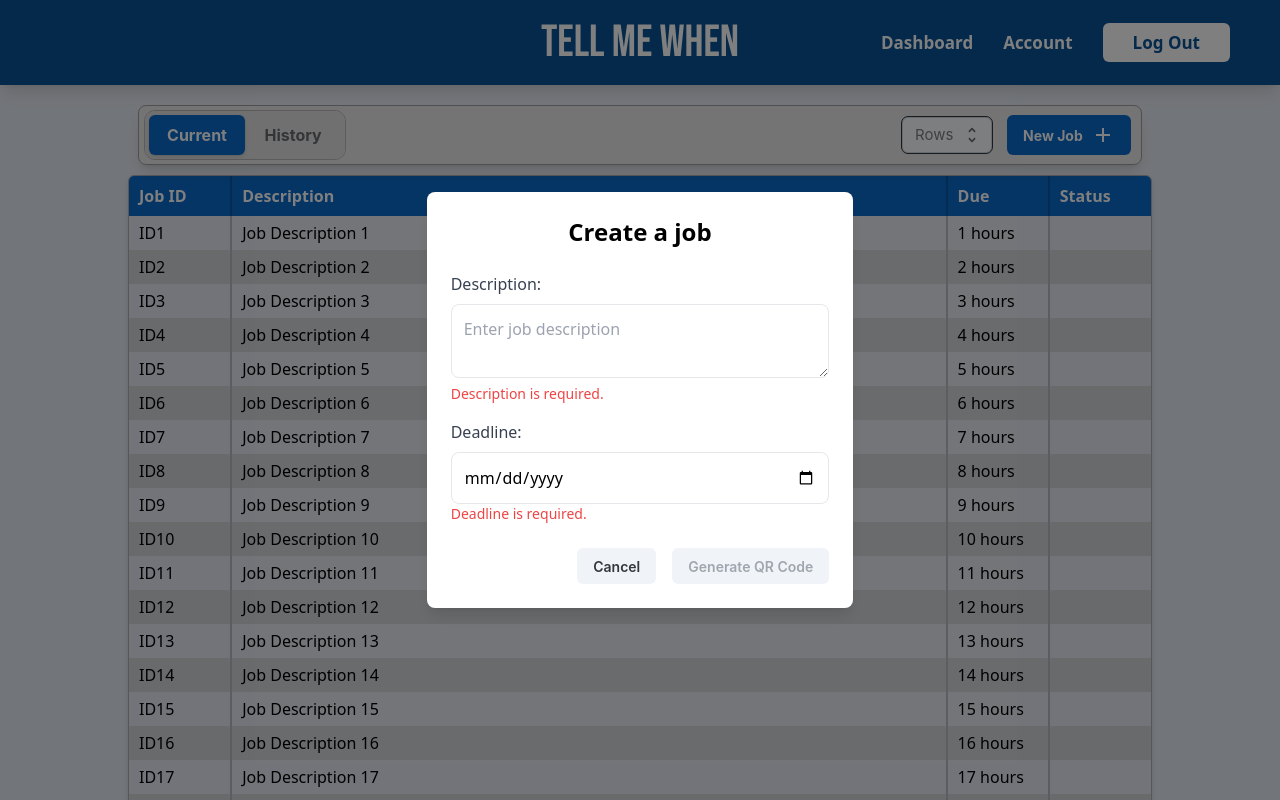
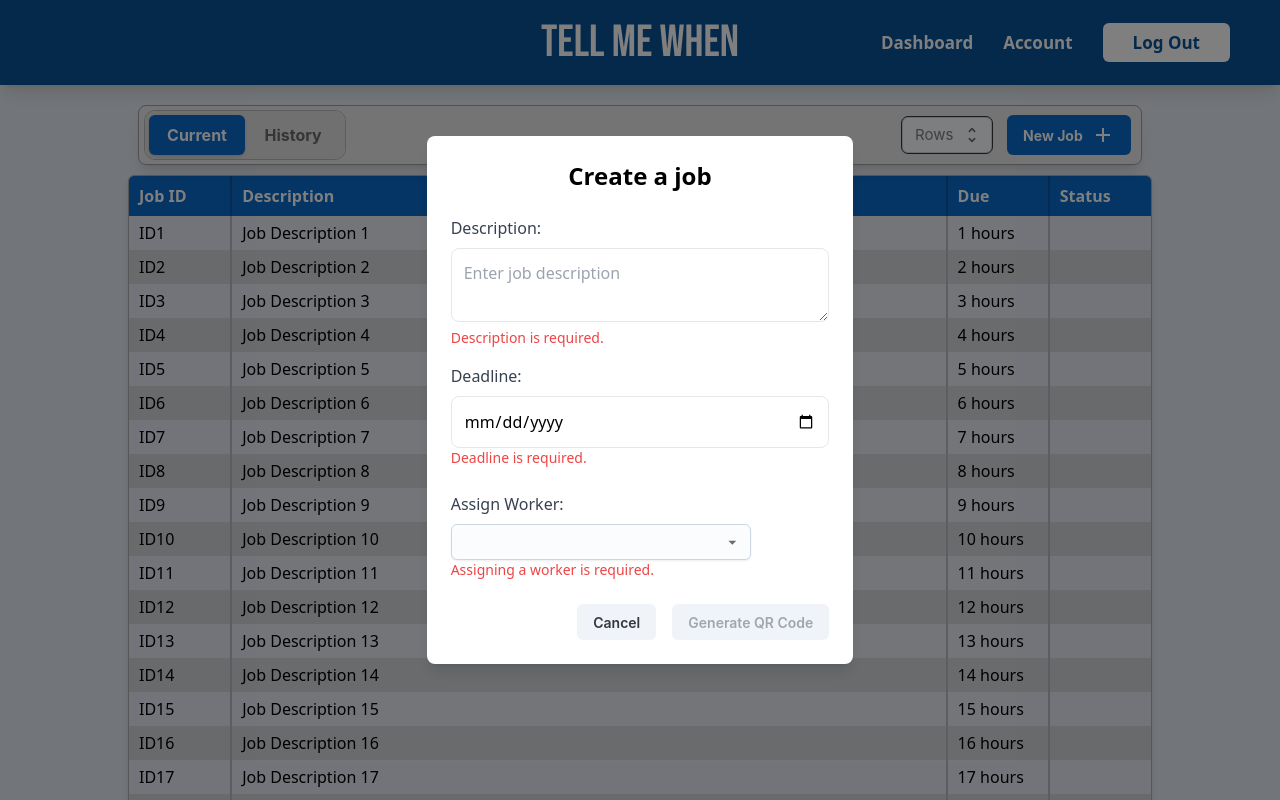
Before and after one commit to HufsaHaq/tellmewhen, a Next.js app in the folder tellmewhen/: page /dashboard in a window 1280 px wide. Both pictures are taken after a click on the button "New Job". Shown: the top 800 px of the page. Built offline with nearby package versions, Linux system fonts and the light colour scheme.

Commit message:
added dropdown menu for assigning worker

```diff
--- a/tellmewhen/src/app/dashboard/page.jsx
+++ b/tellmewhen/src/app/dashboard/page.jsx
@@ -42,7 +42,7 @@ function Page() {
 
     //Job Creation Modal State
     const [isCreationModalOpen, setIsCreationModalOpen] = useState(false);
-    const [formData, setFormData] = useState({ description: "", deadline: "" });
+    const [formData, setFormData] = useState({ description: "", deadline: "", worker: ""  });
 
     //Job Detail Modal State
     const [isDetailModalOpen, setIsDetailModalOpen] = useState(false); // For Current Jobs
@@ -156,7 +156,7 @@ function Page() {
     //Function to close the modal
     const handleCloseModal = () => {
         setIsCreationModalOpen(false);
-        setFormData({ description: "", deadline: "" });
+        setFormData({ description: "", deadline: "", worker: "" });
     };
 
     //Function to handle the confirm button in the modal
@@ -168,7 +168,14 @@ function Page() {
     };
 
     //Function to handle the input change in the modal
-    const handleInputChange = (e) => setFormData({ ...formData, [e.target.name]: e.target.value });
+    const handleInputChange = (e, fieldName, newValue) => {
+        if (newValue !== undefined ) {
+            setFormData({ ...formData, [fieldName]: newValue });
+        }
+        else{
+            setFormData({ ...formData, [e.target.name]: e.target.value });
+        }
+    };
 
     //Function to handle the row click in the table
     const handleRowClick = (job) => {
--- a/tellmewhen/src/components/JobCreation.jsx
+++ b/tellmewhen/src/components/JobCreation.jsx
@@ -1,8 +1,9 @@
 import React from "react";
-import { Button } from "@mui/joy";
+import { Button, Autocomplete, TextField } from "@mui/joy";
 
 const JobModal = ({ isOpen, onClose, onConfirm, formData, onInputChange }) => {
     if (!isOpen) return null;
+const worker_Options = ["Hufsa Haq","Archie Calvert","Palak Singh","Varvara Frolenkova","Vuk Stojkovic","Nurassyl Molshin","Muhammed Choudhary"]
 
     return (
         <div className="fixed inset-0 bg-black bg-opacity-50 flex items-center justify-center z-50">
@@ -25,11 +26,19 @@ const JobModal = ({ isOpen, onClose, onConfirm, formData, onInputChange }) => {
                         {!formData.deadline && <p className="text-red-500 text-sm">Deadline is required.</p>}
                     </div>
 
+                    <div className="mb-6">
+                        <label htmlFor="assigning-worker" className="block text-gray-700 font-medium mb-2">
+                            Assign Worker:
+                        </label>
+                        <Autocomplete id="assigning-worker" options={worker_Options} sx={{ width: 300 }} value={formData.worker} onChange={(event, newValue) => onInputChange(event, 'worker', newValue)}/>
+                        {!formData.worker && <p className="text-red-500 text-sm">Assigning a worker is required.</p>}
+                    </div>
+
                     <div className="flex justify-end space-x-4">
                         <Button onClick={onClose} variant="soft" color="neutral" className="px-4 py-2">
                             Cancel
                         </Button>
-                        <Button onClick={onConfirm} variant="solid" color="primary" className="px-4 py-2" disabled={!formData.description || !formData.deadline}>
+                        <Button onClick={onConfirm} variant="solid" color="primary" className="px-4 py-2" disabled={!formData.description || !formData.deadline || !formData.worker}>
                             Generate QR Code
                         </Button>
                     </div>
```
